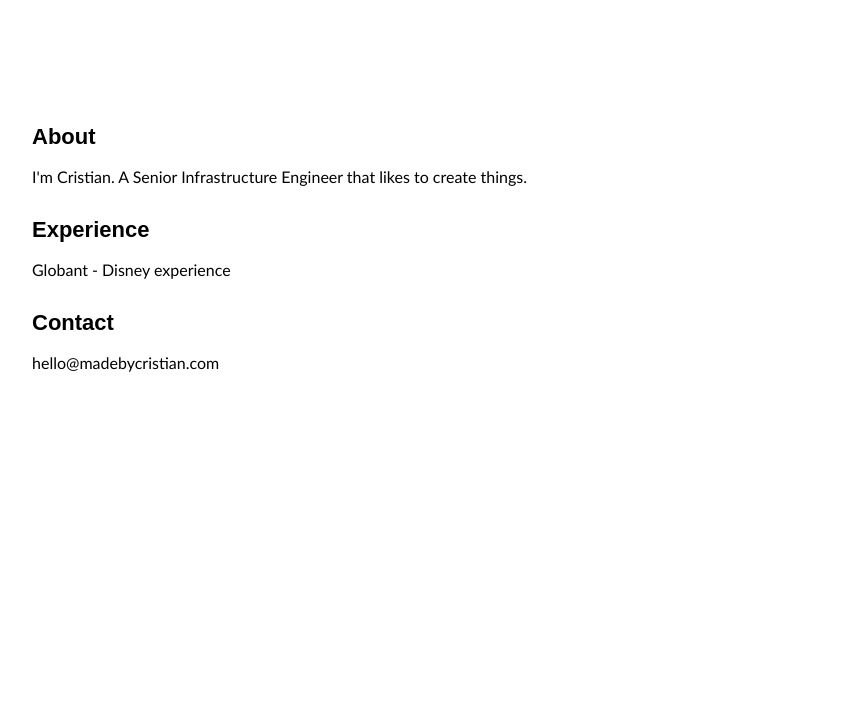
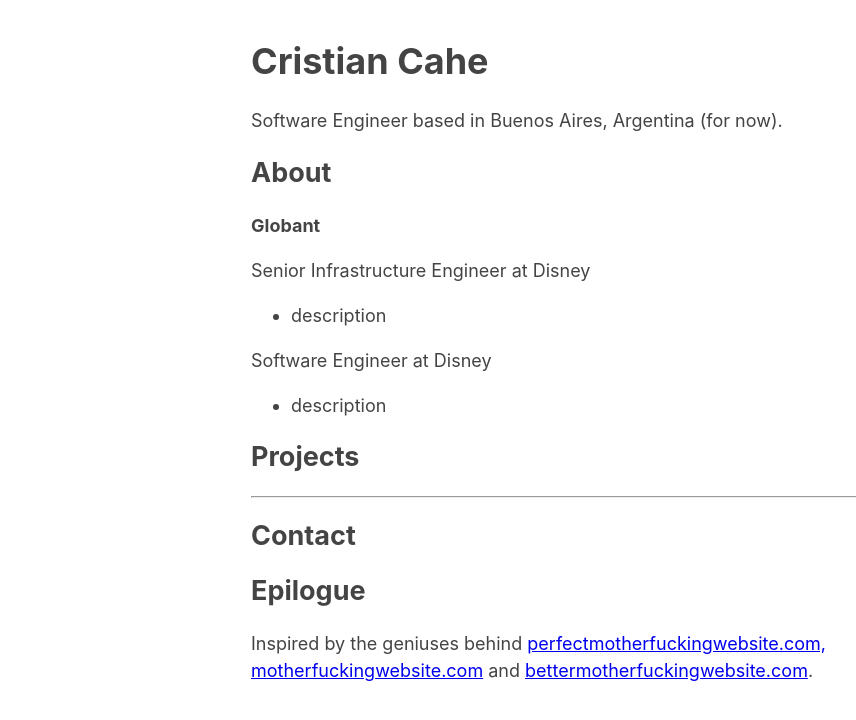
Before and after one commit to cristiancahe/madebycristian, a plain HTML site: page index.html in a window 1280 px wide. Shown: the whole page, without its empty margins (64-920 px from the left). Drawn offline with Linux system fonts and the light colour scheme.

Commit message:
Adding more content

```diff
--- a/design/main.css
+++ b/design/main.css
@@ -1,55 +1,26 @@
 body {
-  font-family: 'Calibri', sans-serif;
-  font-size: 16px;
-  color: #000;
-  background-color: #fff;
-  margin: 0;
-  padding: 1in; /* Mimics Word's default 1-inch page margins */
-  line-height: 1.5;
+  max-width: 650px;
+  margin: 40px auto;
+  padding: 0 10px;
+  font: 18px/1.5 -apple-system, BlinkMacSystemFont, "Segoe UI", Roboto, "Helvetica Neue", Arial, "Noto Sans", sans-serif, "Apple Color Emoji", "Segoe UI Emoji", "Segoe UI Symbol", "Noto Color Emoji";
+  color: #444
 }
 
-h1, h2, h3, h4, h5, h6 {
-  font-family: 'Calibri Light', sans-serif;
-  margin-top: 24px;
-  margin-bottom: 12px;
+h1,h2,h3 {
+  line-height: 1.2
 }
 
-h1 {
-  font-size: 24px;
-  margin-top: 0; /* Typically, the first heading has no top margin in a Word document */
+@media (prefers-color-scheme: dark) {
+  body {
+      color:#c9d1d9;
+      background: #0d1117
+  }
+
+  a:link {
+      color: #58a6ff
+  }
+
+  a:visited {
+      color: #8e96f0
+  }
 }
-
-h2 { font-size: 22px; }
-h3 { font-size: 20px; }
-h4 { font-size: 18px; }
-h5 { font-size: 16px; }
-h6 { font-size: 14px; }
-
-p {
-  margin: 0 0 12px 0;
-}
-
-ul, ol {
-  margin: 0 0 12px 24px; /* Adjusts left margin for list indenting */
-}
-
-a {
-  color: #1155cc;
-  text-decoration: underline;
-}
-
-/* Table styles to mimic Word's default look */
-table {
-  border-collapse: collapse;
-  width: 100%;
-}
-
-td, th {
-  border: 1px solid #ddd;
-  padding: 8px;
-  text-align: left;
-}
-
-th {
-  background-color: #f2f2f2;
-}
--- a/index.html
+++ b/index.html
@@ -1,23 +1,41 @@
-<!DOCTYPE html>
-<html lang="en">
 <head>
-    <meta charset="UTF-8">
-    <meta name="viewport" content="width=device-width, initial-scale=1.0">
-    <link rel="stylesheet" href="design/main.css">
-    <title>madebycristian</title>
+  <meta charset="utf-8">
+  <title>madebycristian</title>
+  <meta name="viewport" content="width=device-width, initial-scale=1">
+  <link rel="icon" href="design/icon.png">
+  <link rel="stylesheet" href="design/main.css">
 </head>
+
 <body>
   <div>
-    <h2>About</h2>
-    <p>I'm Cristian. A Senior Infrastructure Engineer that likes to create things.</p>
+    <h1 id="name">Cristian Cahe</h1>
+    <p>Software Engineer based in Buenos Aires, Argentina (for now).</p>
   </div>
   <div>
-    <h2>Experience</h2>
-    <p>Globant - Disney experience</p>
+    <h2 id="experience">About</h2>
+    <p><strong>Globant</strong></p>
+    <p>Senior Infrastructure Engineer at Disney</p>
+    <ul>
+      <li>description</li>
+    </ul>
+    <p>Software Engineer at Disney</p>
+    <ul>
+      <li>description</li>
+    </ul>
   </div>
   <div>
-    <h2>Contact</h2>
-    <p>hello@madebycristian.com</p>
+    <h2 id="projects">Projects</h2>
+    <p></p>
+  </div>
+
+  <hr />
+  <div>
+    <h2 id="contact">Contact</h2>
+    <p></p>
+  </div>
+  <div>
+    <h2 id="epilogue">Epilogue</h2>
+    <p>Inspired by the geniuses behind <a href="https://perfectmotherfuckingwebsite.com/">perfectmotherfuckingwebsite.com, <a href="https://motherfuckingwebsite.com/">motherfuckingwebsite.com</a> and <a href="http://bettermotherfuckingwebsite.com/">bettermotherfuckingwebsite.com</a>.</p>
   </div>
 </body>
 </html>
```
Also changed, not shown: design/icon.png (added).
